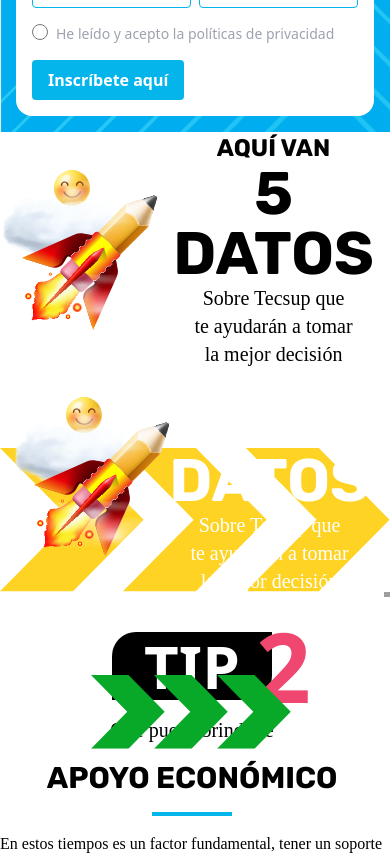
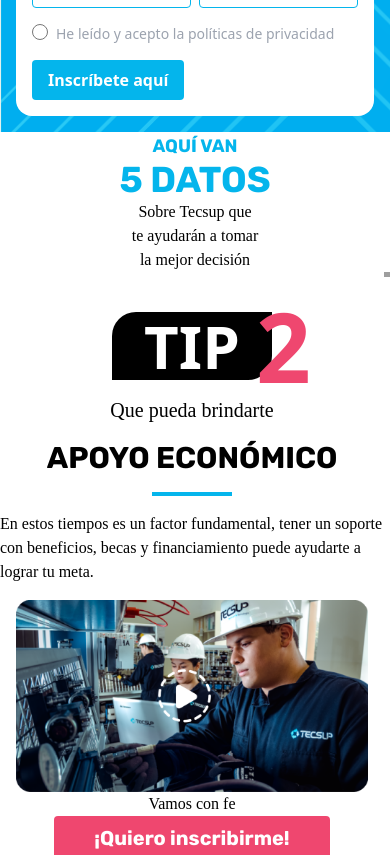
Before and after one commit to andrealemonroy/tecsup, a React (Create React App) app: page / in a window 390 px wide. Shown: the part 860-1715 px from the top of the page. Built offline with nearby package versions, Linux system fonts and the light colour scheme; grey boxes are pictures that could not be loaded; a web font is replaced by a local one.

Commit message:
fix mobile slider

```diff
--- a/src/components/Sliders/Slider2.jsx
+++ b/src/components/Sliders/Slider2.jsx
@@ -6,24 +6,24 @@
       <div className="block sm:flex h-full sm:space-x-60">
         <div className=" relative m-auto">
           <div className="flex justify-center items-center">
-            <img src="img/about-ship.svg" className="h-40" />
+          <img src="img/about-ship.svg" className="h-40 hidden sm:block" />
             <div className="flex flex-col m-auto">
               <div className="m-auto">
-                <h3 className="text-2xl text-black font-bold text-center">
+                <h3 className="text-lg sm:text-2xl text-lightBlue font-bold text-center">
                   AQUÍ VAN
                 </h3>
-                <h3 className="text-6xl font-bold text-black text-center">
+                <h3 className="text-4xl sm:text-6xl font-bold text-lightBlue text-center">
                   5 DATOS
                 </h3>
                 <div className="fira-light">
-                  <p className="text-center text-xl">Sobre Tecsup que </p>
-                  <p className="text-center text-xl">te ayudarán a tomar</p>
-                  <p className="text-center text-xl">la mejor decisión</p>
+                  <p className="text-center text-md sm:text-xl">Sobre Tecsup que </p>
+                  <p className="text-center text-md sm:text-xl">te ayudarán a tomar</p>
+                  <p className="text-center text-md sm:text-xl">la mejor decisión</p>
                 </div>
               </div>
             </div>
           </div>
-          <div className="mt-20">
+          <div className="mt-20 hidden sm:block">
             <img src="img/arrow-orange.svg" />
           </div>
         </div>
--- a/src/components/Sliders/Slider3.jsx
+++ b/src/components/Sliders/Slider3.jsx
@@ -3,27 +3,33 @@
 const Slider1 = () => {
   return (
     <div className="about h-screen bg-green w-screen flex justify-center w-fit">
-      <div className="flex h-full space-x-60">
+      <div className="block sm:flex h-full sm:space-x-60">
         <div className=" relative m-auto">
           <div className="flex justify-center items-center">
-            <img src="img/about-ship.svg" className="h-40" />
+          <img src="img/about-ship.svg" className="h-40 hidden sm:block" />
             <div className="flex flex-col m-auto">
               <div className="m-auto">
-                <h3 className="text-2xl text-white font-bold text-center">
+                <h3 className="text-lg sm:text-2xl text-lightBlue font-bold text-center">
                   AQUÍ VAN
                 </h3>
-                <h3 className="text-6xl font-bold text-white text-center">
+                <h3 className="text-4xl sm:text-6xl font-bold text-lightBlue text-center">
                   5 DATOS
                 </h3>
-                <div className="fira-light text-white">
-                  <p className="text-center text-xl">Sobre Tecsup que </p>
-                  <p className="text-center text-xl">te ayudarán a tomar</p>
-                  <p className="text-center text-xl">la mejor decisión</p>
+                <div className="fira-light">
+                  <p className="text-center text-md sm:text-xl">
+                    Sobre Tecsup que{' '}
+                  </p>
+                  <p className="text-center text-md sm:text-xl">
+                    te ayudarán a tomar
+                  </p>
+                  <p className="text-center text-md sm:text-xl">
+                    la mejor decisión
+                  </p>
                 </div>
               </div>
             </div>
           </div>
-          <div className="mt-20">
+          <div className="mt-20 hidden sm:block">
             <img src="img/arrow-green.svg" />
           </div>
         </div>
@@ -50,12 +56,12 @@
               <div>
                 <img
                   src="img/about-tip3-1.svg"
-                  className="h-48 m-auto mt-4 cursor-pointer"
+                  className="h-20 sm:h-48 m-auto mt-4 cursor-pointer"
                 />
                 <p className="text-white text-center my-2">Carrera 1</p>
-                <div className="bg-black h-15 w-48 px-2 py-2 rounded m-auto cursor-pointer">
+                <div className="bg-black h-15 w-fit sm:w-48 px-2 py-2 rounded m-auto cursor-pointer">
                   <p className="text-white text-xs text-center">Más info plz</p>
-                  <p className="text-center m-auto text-lg fira text-white font-bold ">
+                  <p className="text-center m-auto text-md sm:text-lg fira text-white font-bold ">
                     ¡Esta es mi carrera!
                   </p>
                 </div>
@@ -64,12 +70,12 @@
               <div>
                 <img
                   src="img/about-tip3-2.svg"
-                  className="h-48 m-auto mt-4 cursor-pointer"
+                  className="h-20 sm:h-48 m-auto mt-4 cursor-pointer"
                 />
                 <p className="text-white text-center my-2">Carrera 2</p>
-                <div className="bg-black h-15 w-48 px-2 py-2 rounded m-auto cursor-pointer">
+                <div className="bg-black h-15 w-fit sm:w-48 px-2 py-2 rounded m-auto cursor-pointer">
                   <p className="text-white text-xs text-center">Más info plz</p>
-                  <p className="text-center m-auto text-lg fira text-white font-bold ">
+                  <p className="text-center m-auto text-md sm:text-lg fira text-white font-bold ">
                     ¡Esta es mi carrera!
                   </p>
                 </div>
@@ -77,12 +83,12 @@
               <div>
                 <img
                   src="img/about-tip3-3.svg"
-                  className="h-48 m-auto mt-4 cursor-pointer"
+                  className="h-20 sm:h-48 m-auto mt-4 cursor-pointer"
                 />
                 <p className="text-white text-center my-2">Carrera 3</p>
-                <div className="bg-black h-15 w-48 px-2 py-2 rounded m-auto cursor-pointer">
+                <div className="bg-black h-15 w-fit sm:w-48 px-2 py-2 rounded m-auto cursor-pointer">
                   <p className="text-white text-xs text-center">Más info plz</p>
-                  <p className="text-center m-auto text-lg fira text-white font-bold ">
+                  <p className="text-center m-auto text-md sm:text-lg fira text-white font-bold ">
                     ¡Esta es mi carrera!
                   </p>
                 </div>
--- a/src/components/Sliders/Slider4.jsx
+++ b/src/components/Sliders/Slider4.jsx
@@ -3,23 +3,33 @@
 const Slider1 = () => {
   return (
     <div className="about h-screen bg-pink w-screen flex justify-center w-fit">
-      <div className="flex h-full space-x-60">
+      <div className="block sm:flex h-full sm:space-x-60">
         <div className=" relative m-auto">
           <div className="flex justify-center items-center">
-            <img src="img/about-ship.svg" className="h-40" />
+          <img src="img/about-ship.svg" className="h-40 hidden sm:block" />
             <div className="flex flex-col m-auto">
               <div className="m-auto">
-                <h3 className="text-2xl font-bold text-center">AQUÍ VAN</h3>
-                <h3 className="text-6xl font-bold  text-center">5 DATOS</h3>
+                <h3 className="text-lg sm:text-2xl text-lightBlue font-bold text-center">
+                  AQUÍ VAN
+                </h3>
+                <h3 className="text-4xl sm:text-6xl font-bold text-lightBlue text-center">
+                  5 DATOS
+                </h3>
                 <div className="fira-light">
-                  <p className="text-center text-xl">Sobre Tecsup que </p>
-                  <p className="text-center text-xl">te ayudarán a tomar</p>
-                  <p className="text-center text-xl">la mejor decisión</p>
+                  <p className="text-center text-md sm:text-xl">
+                    Sobre Tecsup que{' '}
+                  </p>
+                  <p className="text-center text-md sm:text-xl">
+                    te ayudarán a tomar
+                  </p>
+                  <p className="text-center text-md sm:text-xl">
+                    la mejor decisión
+                  </p>
                 </div>
               </div>
             </div>
           </div>
-          <div className="mt-20">
+          <div className="mt-20 hidden sm:block">
             <img src="img/arrow-pink.svg" />
           </div>
         </div>
@@ -59,7 +69,7 @@
               </p>
             </div>
             <div>
-              <img src="/img/about-logos.png" className='h-20'/>
+              <img src="/img/about-logos.png" className="h-20" />
             </div>
           </div>
         </div>
--- a/src/components/Sliders/Slider5.jsx
+++ b/src/components/Sliders/Slider5.jsx
@@ -3,23 +3,33 @@
 const Slider1 = () => {
   return (
     <div className="about h-screen bg-orange w-screen flex justify-center w-fit">
-      <div className="flex h-full space-x-60">
+      <div className="block sm:flex h-full sm:space-x-60">
         <div className=" relative m-auto">
           <div className="flex justify-center items-center">
-            <img src="img/about-ship.svg" className="h-40" />
+            <img src="img/about-ship.svg" className="h-40 hidden sm:block" />
             <div className="flex flex-col m-auto">
               <div className="m-auto">
-                <h3 className="text-2xl font-bold text-center">AQUÍ VAN</h3>
-                <h3 className="text-6xl font-bold text-center">5 DATOS</h3>
+                <h3 className="text-lg sm:text-2xl text-lightBlue font-bold text-center">
+                  AQUÍ VAN
+                </h3>
+                <h3 className="text-4xl sm:text-6xl font-bold text-lightBlue text-center">
+                  5 DATOS
+                </h3>
                 <div className="fira-light">
-                  <p className="text-center text-xl">Sobre Tecsup que </p>
-                  <p className="text-center text-xl">te ayudarán a tomar</p>
-                  <p className="text-center text-xl">la mejor decisión</p>
+                  <p className="text-center text-md sm:text-xl">
+                    Sobre Tecsup que{' '}
+                  </p>
+                  <p className="text-center text-md sm:text-xl">
+                    te ayudarán a tomar
+                  </p>
+                  <p className="text-center text-md sm:text-xl">
+                    la mejor decisión
+                  </p>
                 </div>
               </div>
             </div>
           </div>
-          <div className="mt-20">
+          <div className="mt-20 hidden sm:block">
             <img src="img/arrow-orange-dark.svg" />
           </div>
         </div>
@@ -65,7 +75,7 @@
               </div>
             </div>
           </div>
-          <div className='mt-4'>
+          <div className="mt-4">
             <img src="img/rocket.svg" className="w-20" />
           </div>
         </div>
```
